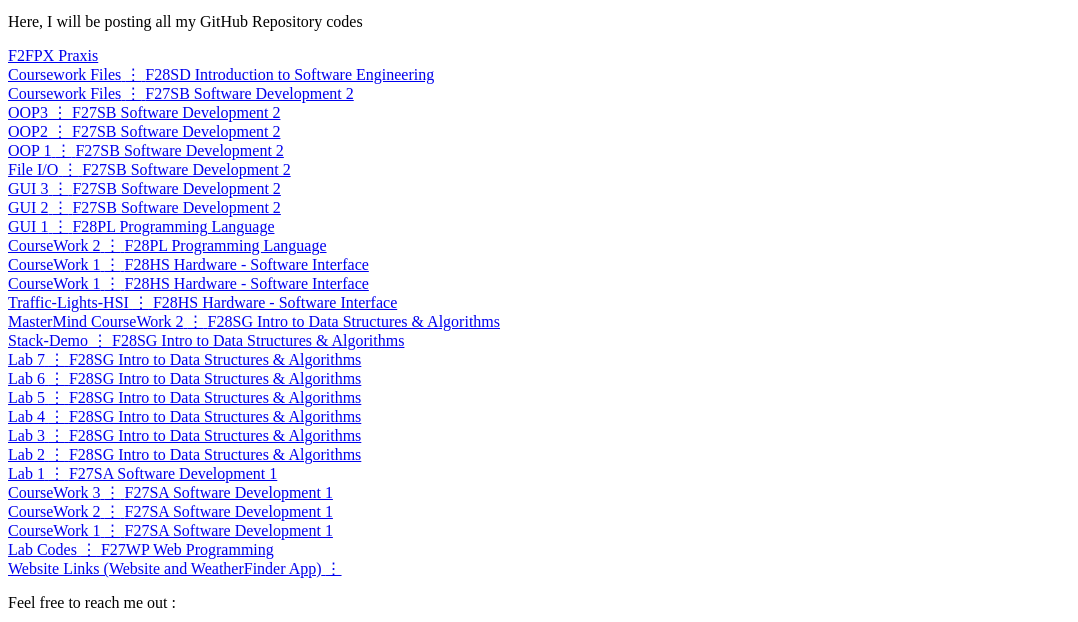
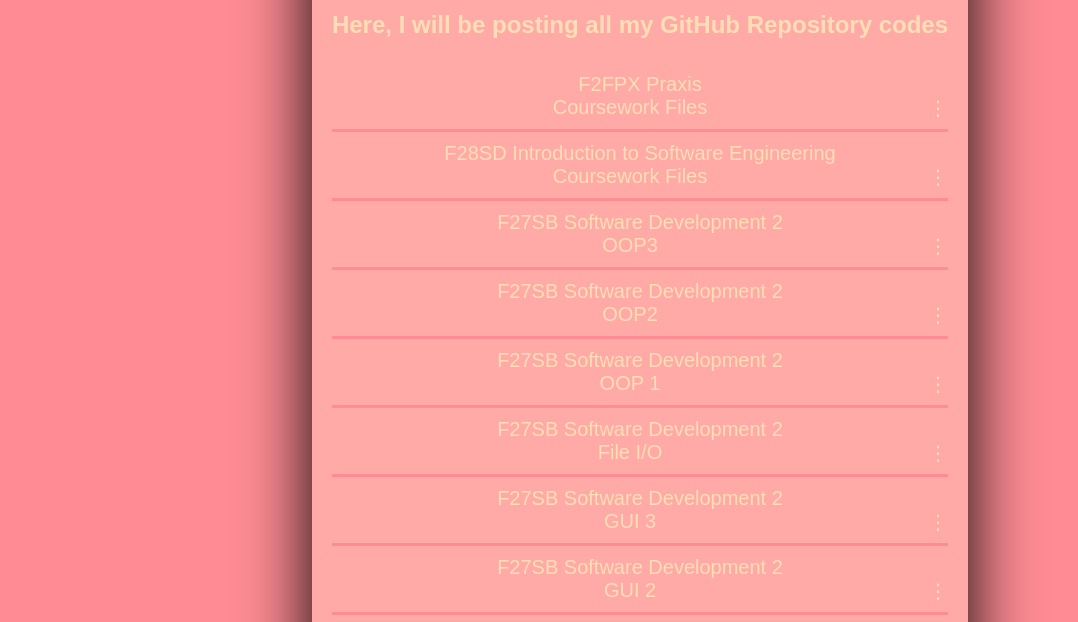
Before and after one commit to HwuShyam2005/Code, a plain HTML site: page index.html in a window 1280 px wide. Shown: the part 159-781 px from the top of the page, without its empty margins (0-1078 px from the left). Drawn offline with Linux system fonts and the light colour scheme.

Commit message:
code added

```diff
--- a/index.html
+++ b/index.html
@@ -4,7 +4,7 @@
     <meta charset="UTF-8">
     <meta name="viewport" content="width=device-width, initial-scale=1.0">
     <title>My Portfolio</title>
-    <link rel="stylesheet" href="abc.css">
+    <link rel="stylesheet" href="index.css">
 </head>
 <body>
 
```
